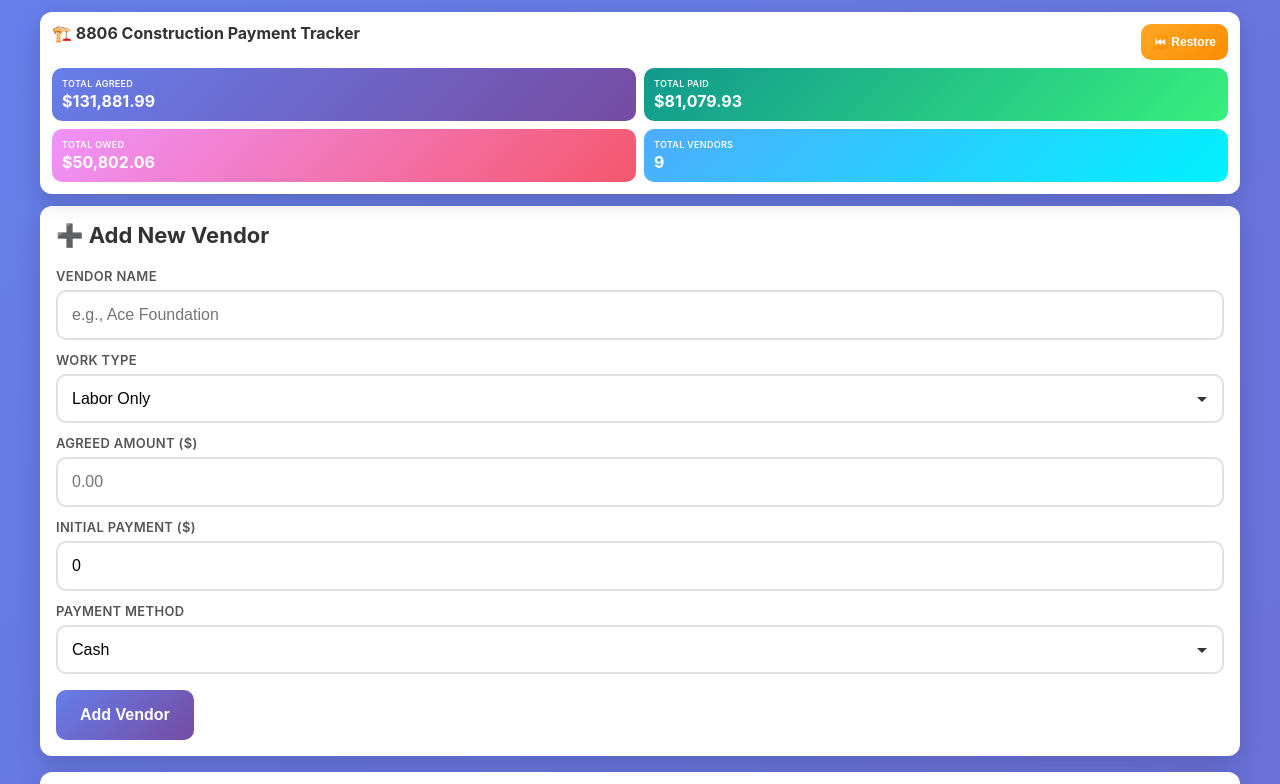
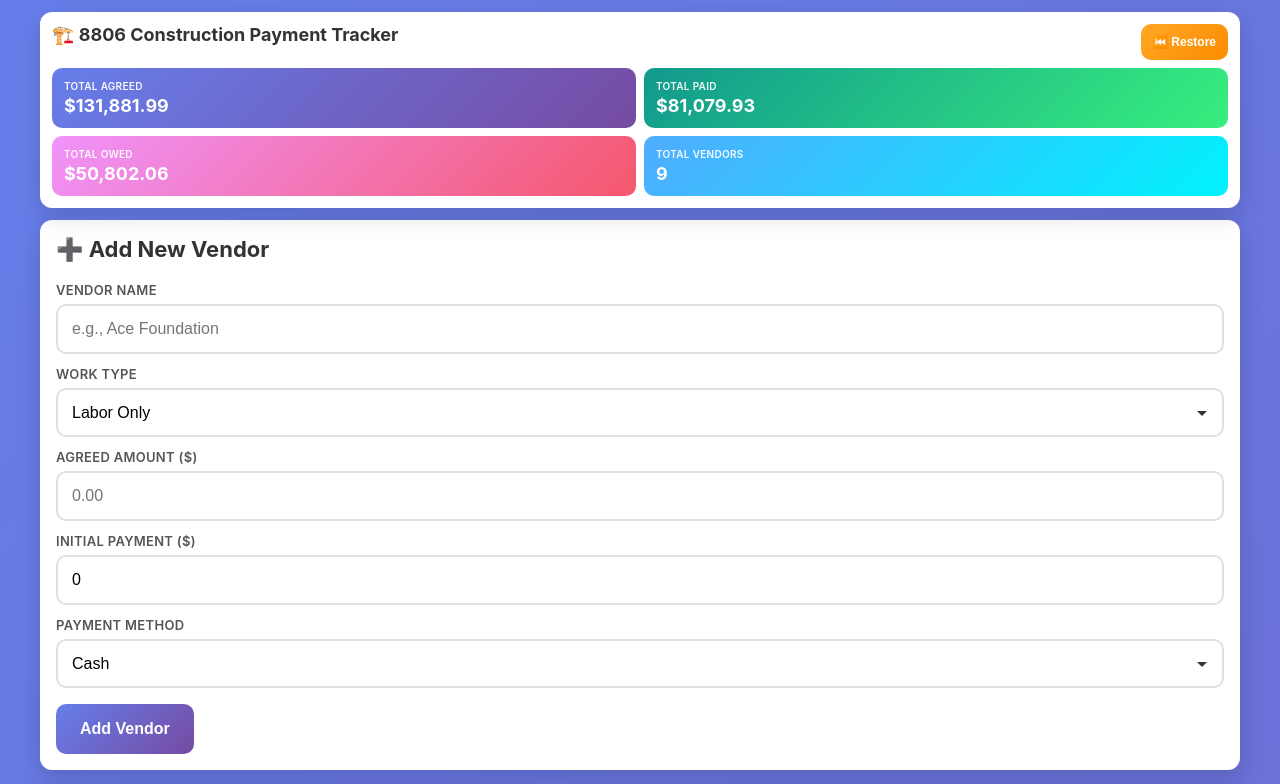
Before and after one commit to sqlyousuf/8806tracker, a plain HTML site: page index.html in a window 1280 px wide. Shown: the top 784 px of the page. Drawn offline with Linux system fonts and the light colour scheme.

Commit message:
Increase title and summary cards size by 15%

```diff
--- a/index.html
+++ b/index.html
@@ -38,8 +38,8 @@
 
         h1 {
             color: #333;
-            margin-bottom: 10px;
-            font-size: 16px;
+            margin-bottom: 12px;
+            font-size: 18px;
             line-height: 1.2;
         }
 
@@ -52,7 +52,7 @@
 
         .summary-card {
             background: linear-gradient(135deg, #667eea 0%, #764ba2 100%);
-            padding: 10px;
+            padding: 12px;
             border-radius: 10px;
             color: white;
         }
@@ -70,16 +70,16 @@
         }
 
         .summary-label {
-            font-size: 9px;
+            font-size: 10px;
             opacity: 0.95;
-            margin-bottom: 2px;
+            margin-bottom: 3px;
             text-transform: uppercase;
             letter-spacing: 0.3px;
             font-weight: 600;
         }
 
         .summary-value {
-            font-size: 16px;
+            font-size: 18px;
             font-weight: bold;
         }
 
```
